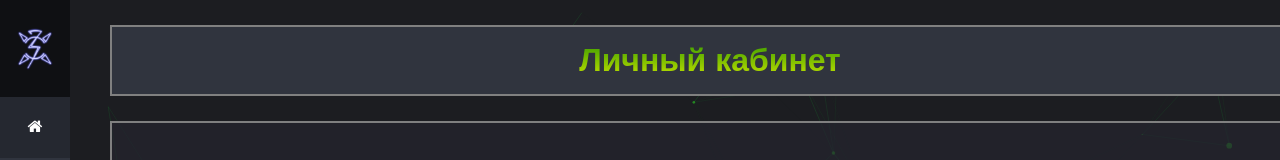
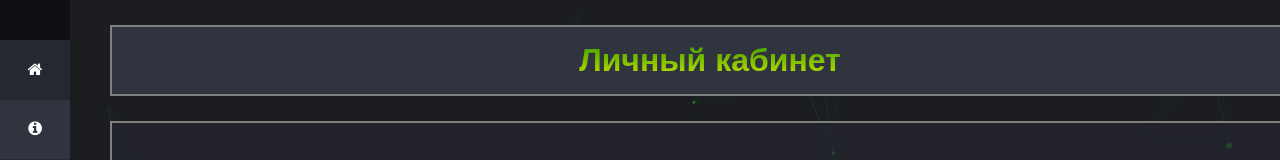
Before and after one commit to Flopsi69/exapmle.io, a plain HTML site: page cabinet.html in a window 1280 px wide. Shown: the top 160 px of the page. Drawn offline with Linux system fonts and the light colour scheme.

Commit message:
Update cabinet.html

```diff
--- a/cabinet.html
+++ b/cabinet.html
@@ -17,7 +17,7 @@
 
 	<nav class="navbar">
 		<a class="logo" href="#">
-			<span class=""><img src="img/pic.png" style='width: 100%;' alt=""><!--<i class="fa fa-battery-three-quarters fa-3x fa-rotate-270" aria-hidden="true"></i> <img src="img/unnamed.png" style='width: 100%;' alt=""> --></span>
+			<span class=""><!--<i class="fa fa-battery-three-quarters fa-3x fa-rotate-270" aria-hidden="true"></i> <img src="img/unnamed.png" style='width: 100%;' alt=""> --></span>
 		</a>
 		<ul class="nav">
 			<li class='active'>
```
